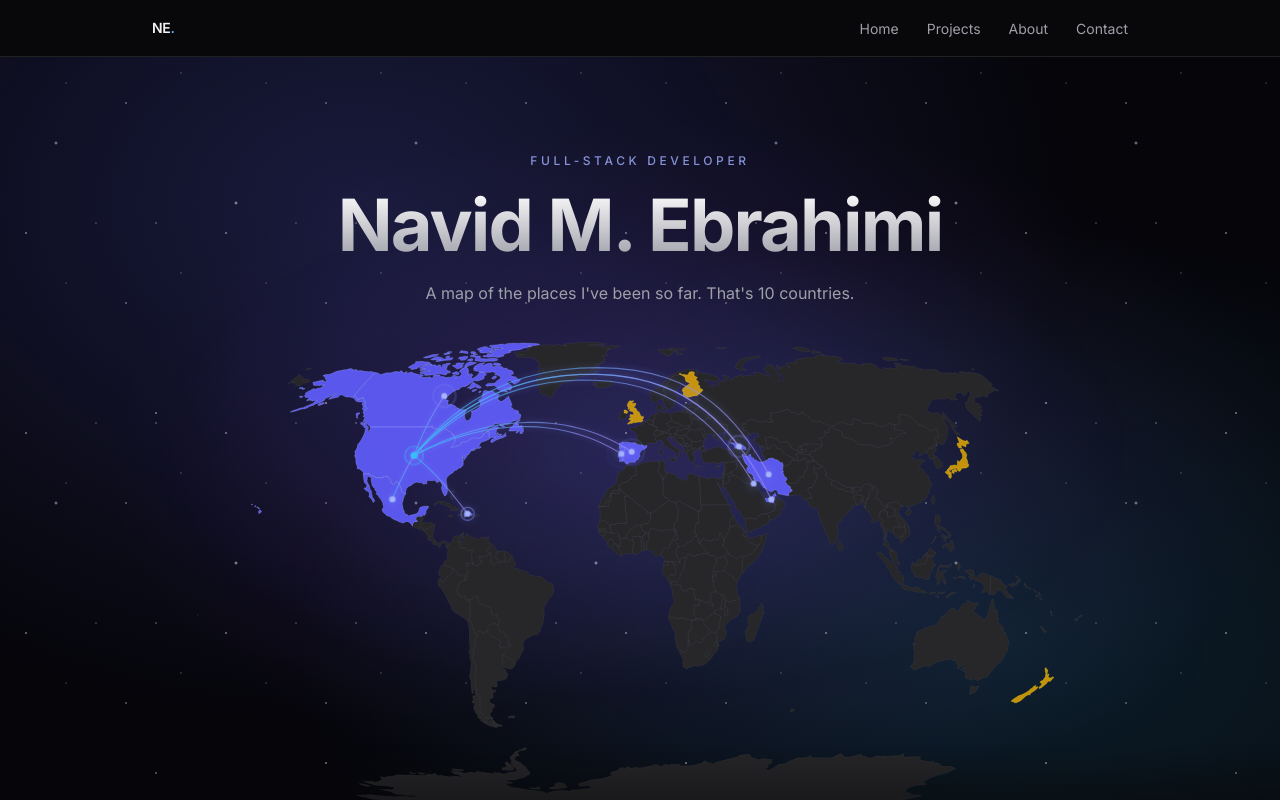
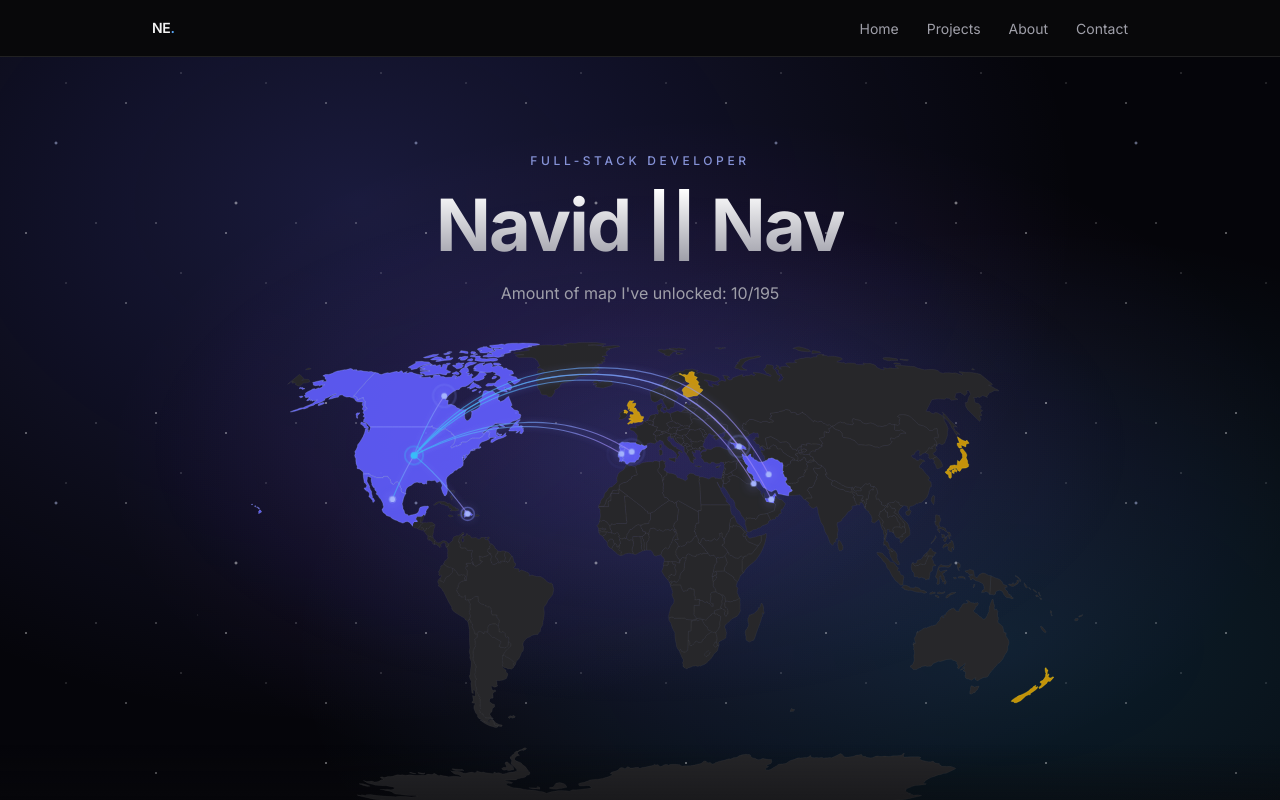
Before and after one commit to nme22/navfolio, a Next.js app: page / in a window 1280 px wide. Shown: the top 800 px of the page. Built offline with nearby package versions, Linux system fonts and the light colour scheme.

Commit message:
Update hero name and map-unlocked counter copy

```diff
--- a/components/Hero.tsx
+++ b/components/Hero.tsx
@@ -29,7 +29,7 @@ export default function Hero() {
                transition={{ duration: 0.7, delay: 0.1 }}
                className="bg-gradient-to-b from-white to-zinc-400 bg-clip-text text-5xl font-bold tracking-tight text-transparent sm:text-7xl"
             >
-               Navid M. Ebrahimi
+               Navid || Nav
             </motion.h1>
 
             <motion.p
@@ -38,8 +38,8 @@ export default function Hero() {
                transition={{ duration: 0.8, delay: 0.25 }}
                className="max-w-md text-sm text-zinc-400 sm:text-base"
             >
-               A map of the places I&apos;ve been so far. That&apos;s{' '}
-               {visitedCountries.length} countries.
+               Amount of map I&apos;ve unlocked: {''}
+               {visitedCountries.length}/195
             </motion.p>
 
             <div className="mt-2 w-full">
```
